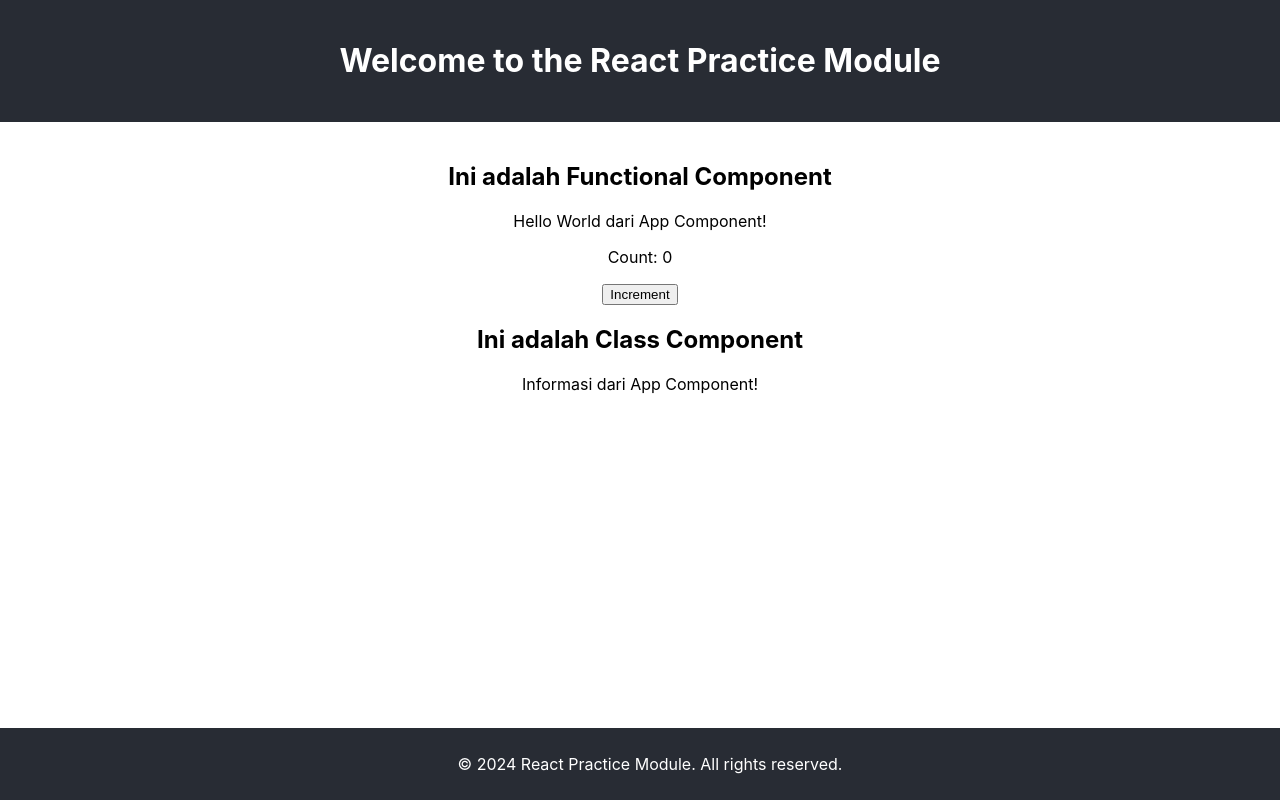
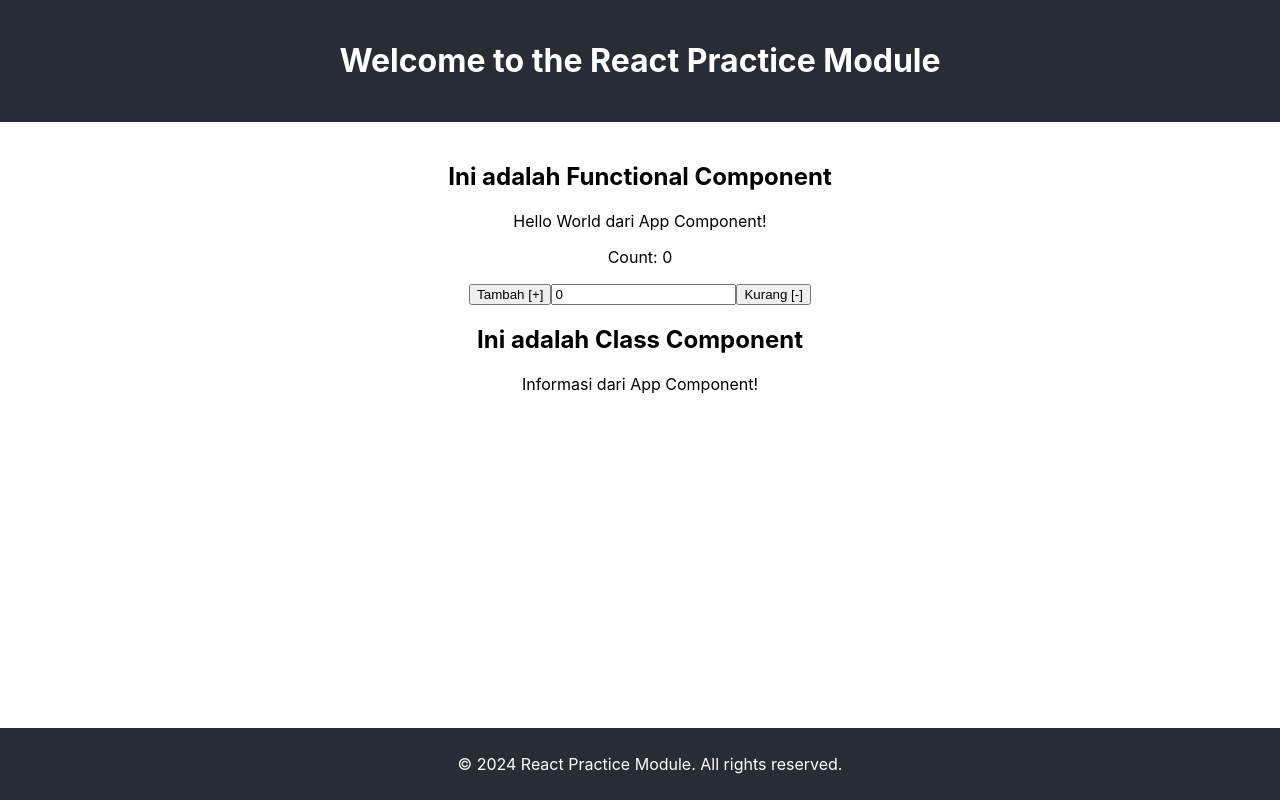
Before and after one commit to ipincamp/learn-react, a React (Create React App) app: page / in a window 1280 px wide. Built offline with nearby package versions, Linux system fonts and the light colour scheme.

Commit message:
feat: add input and buttons for incrementing and decrementing count in FunctionalComponent

```diff
--- a/src/components/FunctionalComponent.jsx
+++ b/src/components/FunctionalComponent.jsx
@@ -3,6 +3,20 @@
 const FunctionalComponent = (props) => {
   const numValue = parseInt(props.numValue);
   const [count, setCount] = useState(numValue);
+
+  const [inputValue, setInputValue] = useState(0);
+
+  const handleInputChange = (event) => {
+    setInputValue(Number(event.target.value));
+  };
+
+  const increment = () => {
+    setCount(count + inputValue);
+  };
+
+  const decrement = () => {
+    setCount(count - inputValue);
+  };
 
   return (
     <div>
@@ -10,7 +24,14 @@
       <p>{props.message}</p>
 
       <p>Count: {count}</p>
-      <button onClick={() => setCount(count + 1)}>Increment</button>
+      <button onClick={increment}>Tambah [+]</button>
+      <input
+        type="number"
+        value={inputValue}
+        onChange={handleInputChange}
+        placeholder="Masukkan angka"
+      />
+      <button onClick={decrement}>Kurang [-]</button>
     </div>
   );
 };
```
